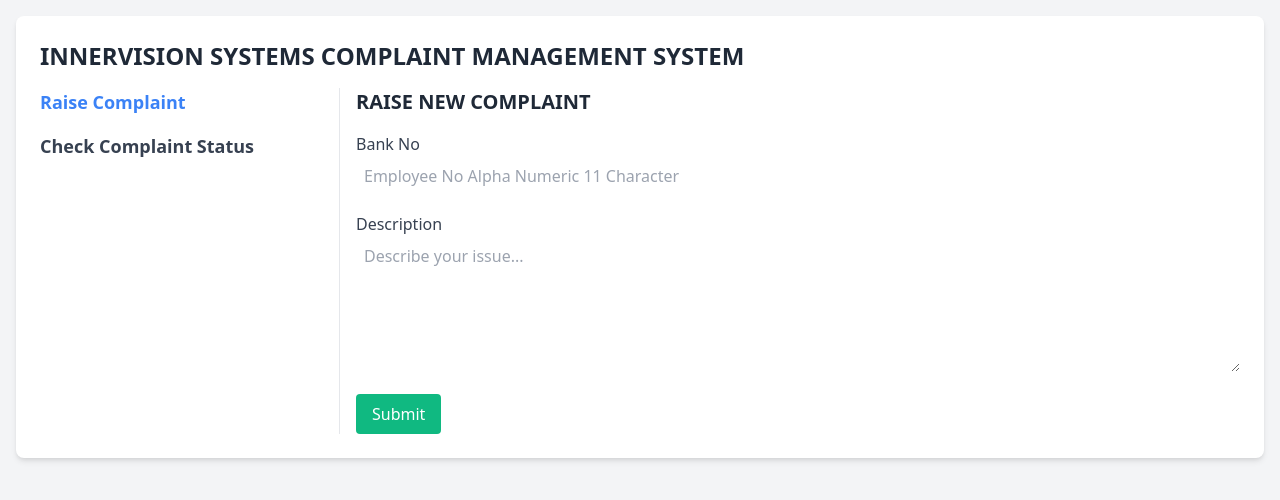
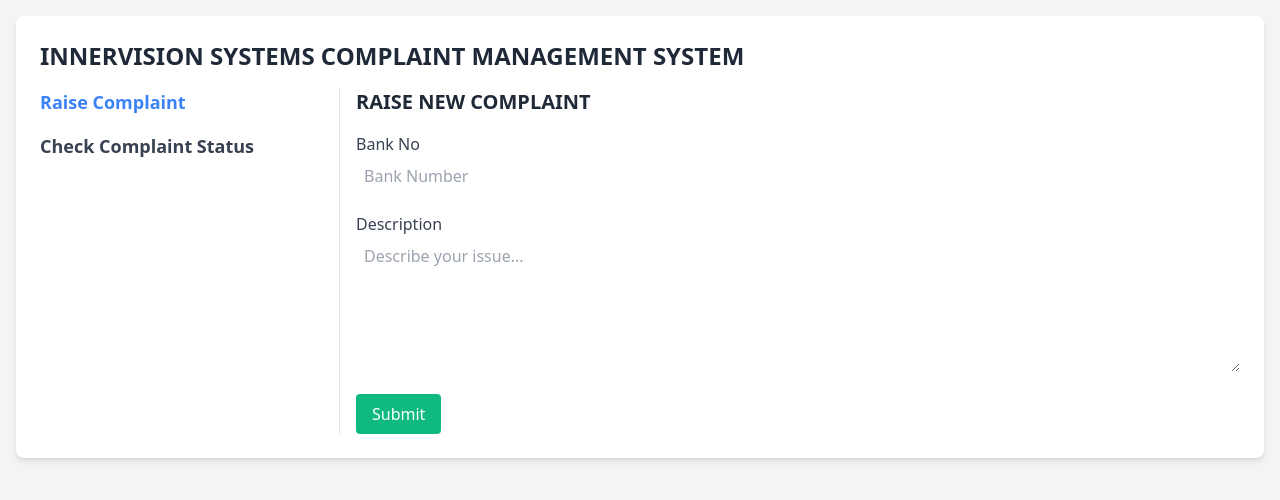
Before and after one commit to geeky-brahma/IVScms-client, a plain HTML site: page raise_complaint.html in a window 1280 px wide. Drawn offline with nearby package versions, Linux system fonts and the light colour scheme.

Commit message:
Update raise_complaint.html

```diff
--- a/raise_complaint.html
+++ b/raise_complaint.html
@@ -44,7 +44,7 @@
                         <div class="grid grid-cols-1 md:grid-cols-2 gap-4 mb-4">
                             <div>
                                 <label class="block text-gray-700">Bank No</label>
-                                <input type="text" class="w-full border-gray-300 rounded p-2" placeholder="Employee No Alpha Numeric 11 Character" id="bank-no">
+                                <input type="text" class="w-full border-gray-300 rounded p-2" placeholder="Bank Number" id="bank-no">
                             </div>
                         </div>
                         <div class="mb-4">
```
